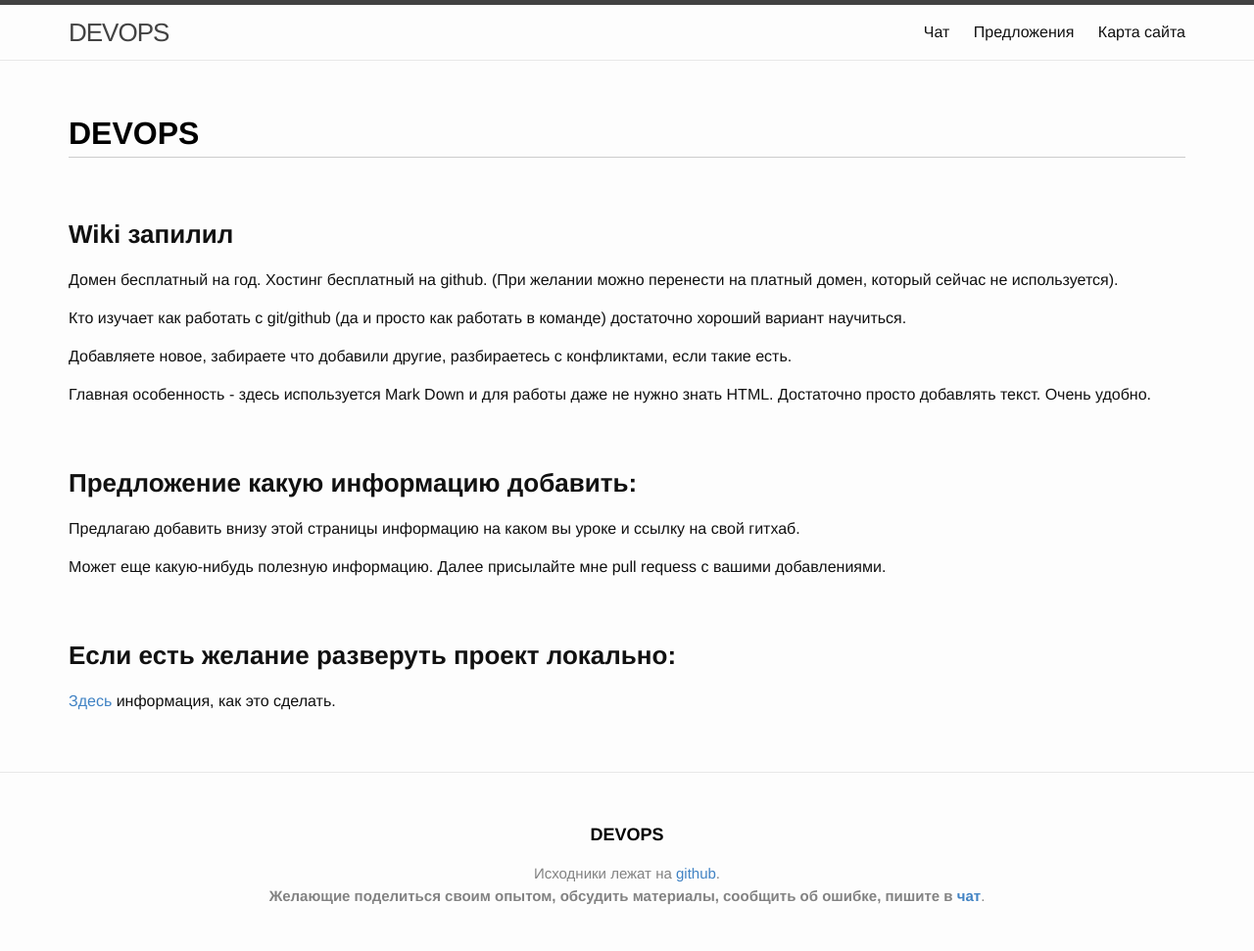
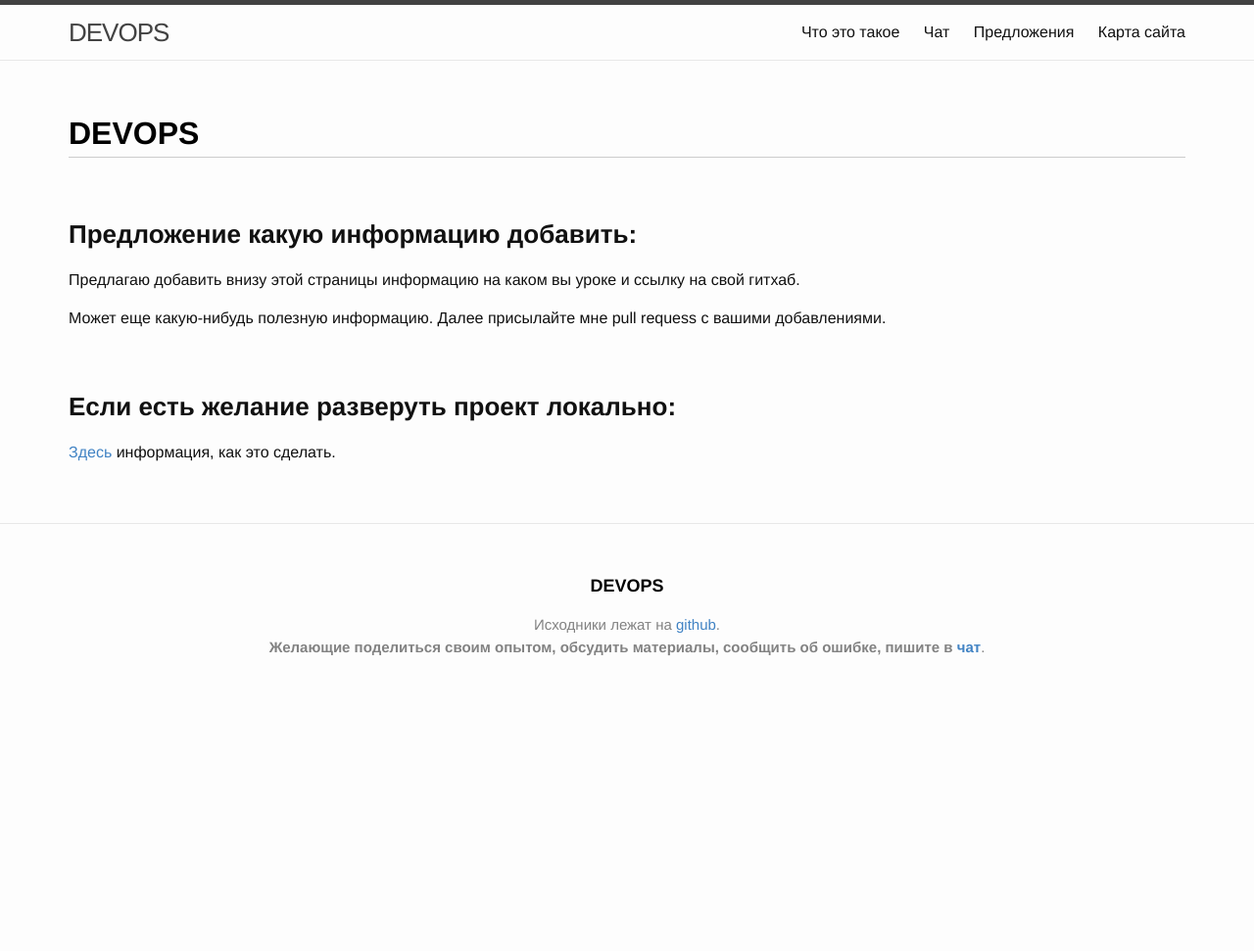
Before and after one commit to webmak1/itsimple.ru, a Jekyll site: the page built from website/00-index.md, in a window 1280 px wide. Shown: the whole page at 98% size. Built offline with Jekyll 4.4.1, drawn with Linux system fonts in a browser that asks for light colours; after the commit the page ends 900 px from its top, so only the background shows below that.

Commit message:
Добален wtf

```diff
--- a/_includes/header.html
+++ b/_includes/header.html
@@ -14,6 +14,7 @@
       </a>
 
       <div class="trigger">
+          <a class="page-link" href="{{ site.baseurl }}/wtf/">Что это такое</a>
           <a class="page-link" href="{{ site.baseurl }}/chat/">Чат</a>
           <a class="page-link" href="{{ site.baseurl }}/suggestions/">Предложения</a>
           <a class="page-link" href="{{ site.baseurl }}/sitemap/">Карта сайта</a>
--- a/website/00-index.md
+++ b/website/00-index.md
@@ -6,17 +6,6 @@ permalink: /
 
 # DEVOPS
 
-<br/>
-
-### Wiki запилил
-
-Домен бесплатный на год. Хостинг бесплатный на github. (При желании можно перенести на платный домен, который сейчас не используется).
-
-Кто изучает как работать с git/github (да и просто как работать в команде) достаточно хороший вариант научиться.
-
-Добавляете новое, забираете что добавили другие, разбираетесь с конфликтами, если такие есть.
-
-Главная особенность - здесь используется Mark Down и для работы даже не нужно знать HTML. Достаточно просто добавлять текст. Очень удобно.
 
 <br/>
 
```
Also changed, not shown: website/00-main/02-wtf.md (added, +16 -0 lines), website/00-main/01-404.md (renamed from website/00-main/02-404.md), website/00-main/03-chat.md (renamed from website/00-main/01-chat.md), website/00-main/04-suggestions.md (renamed from website/00-main/03-suggestions.md).
